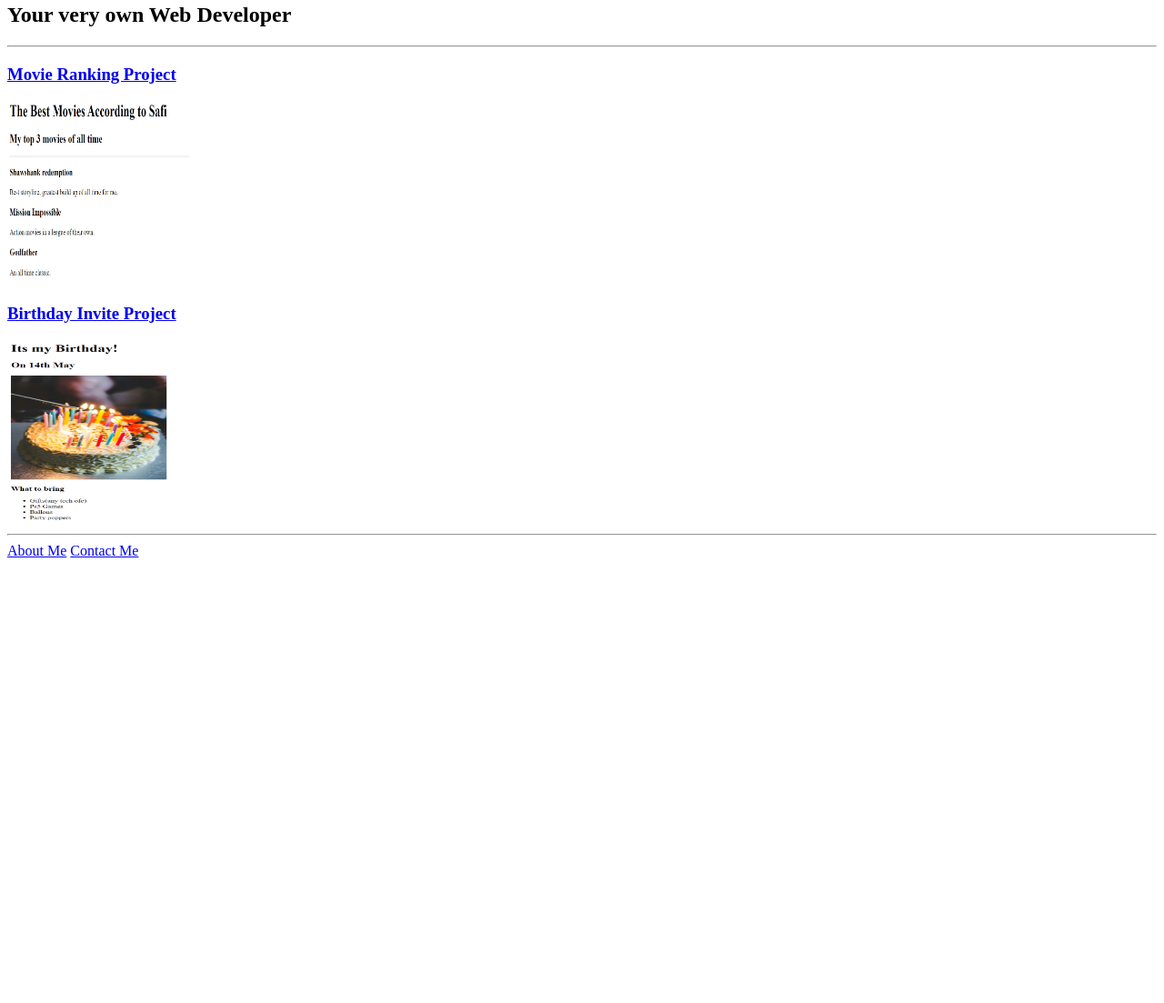
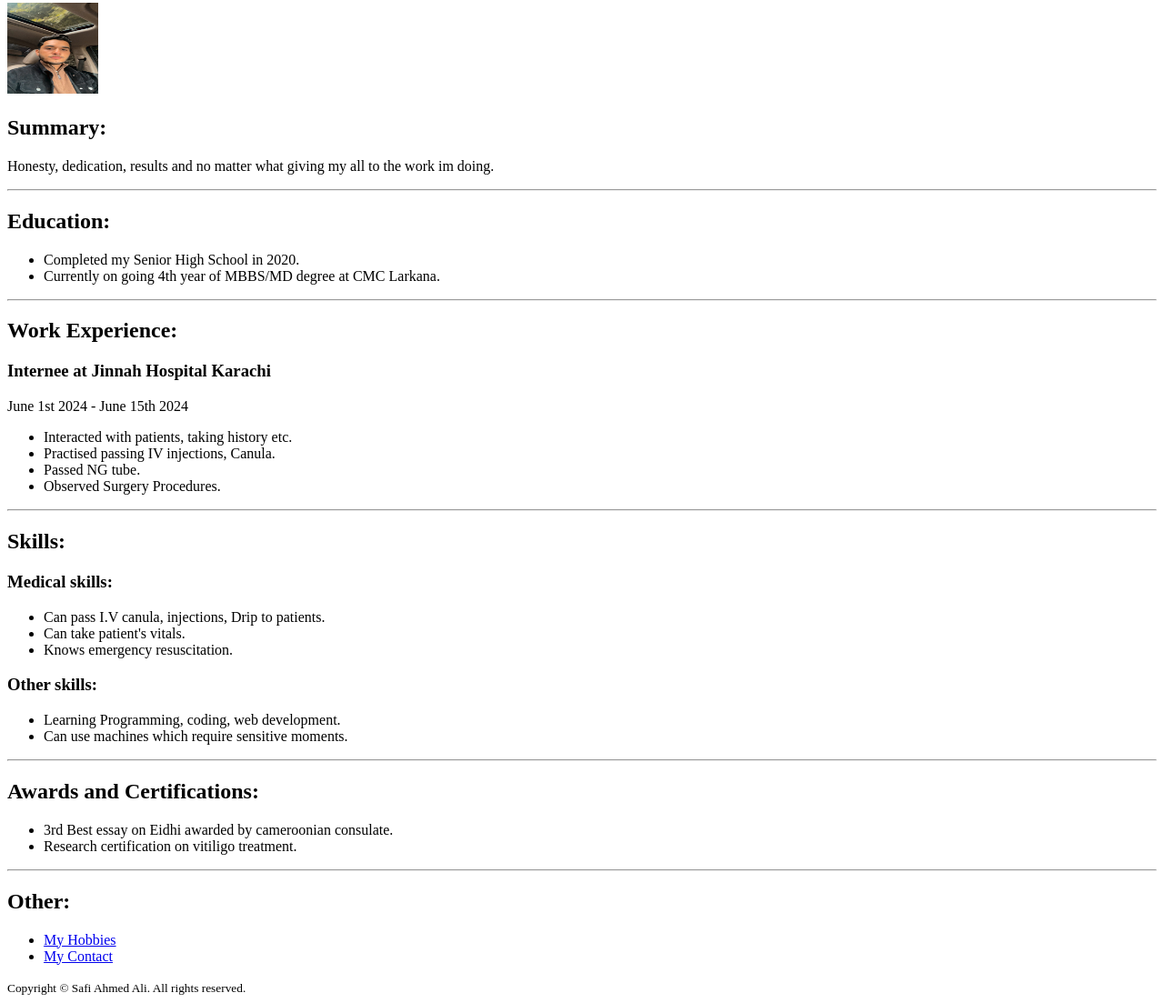
Before and after one commit to safi-ahmed-7/html-portfolio, a plain HTML site: page index.html in a window 1280 px wide. Shown: the part 77-1180 px from the top of the page at 91% size. Before the commit the page ends 800 px from the top, so only its background shows below. Drawn offline with Linux system fonts and the light colour scheme.

Commit message:
Add files via upload

```diff
--- a/index.html
+++ b/index.html
@@ -1,19 +1,60 @@
-<!-- TODO 1: Create the HTML Boilerplate -->
 <!DOCTYPE html>
 <html lang="en">
 <head>
     <meta charset="UTF-8">
-    <title>Safi Ahmed's Portfolio</title>
+    <title>My Resume</title>
 </head>
 <body>
-    <h1>Safi Ahmed's Portfolio</h1>
-    <h2>Your very own Web Developer</h2>
+    <h1>Safi Ahmed Ali</h1>
+    <img src="./IMG_0006.png" alt="a picture of me" height="100" width="100"/>
+    <h2>Summary:</h2>
+    <p>Honesty, dedication, results and no matter what giving my all to the work im doing.</p>
     <hr />
-    <h3><a href="./public/movie-ranking.html">Movie Ranking Project</a></h3>
-    <img src="./assets/images/Movie Ranking.png" alt="movies ranked on my opinion" height="200" width="200"/>
-    <h3> <a href="./public/birthday-invite.html">Birthday Invite Project</a></h3>
-    <img src="./assets/images/Birthday Project.png" alt="a birthday cake with candles" height="200" width="200" />
+    <h2>Education:</h2>
+    <ul>
+       <li>Completed my Senior High School  in 2020.</li>
+       <li>Currently on going 4th year of MBBS/MD degree at CMC Larkana.</li>
+    </ul>
     <hr />
-    <a href="./public/about.html">About Me</a> <a href="./public/contact.html">Contact Me</a>
+    <h2>Work Experience:</h2>
+    <h3>Internee at Jinnah Hospital Karachi</h3>
+    <p>June 1st 2024 - June 15th 2024</p>
+    <ul>
+        <li>Interacted with patients, taking history etc.</li>
+        <li>Practised passing IV injections, Canula.</li>
+        <li>Passed NG tube.</li>
+        <li>Observed Surgery Procedures.</li>
+    </ul>
+    <hr />
+    <h2>Skills:</h2>
+    <h3>Medical skills:</h3>
+    <ul>
+        <li>Can pass I.V canula, injections, Drip to patients.</li>
+        <li>Can take patient's vitals.</li>
+        <li>Knows emergency resuscitation.</li>
+    </ul>
+    <h3>Other skills:</h3>
+    <ul>
+        <li>Learning Programming, coding, web development.</li>
+        <li>Can use machines which require sensitive moments.</li>
+      </ul>
+    <hr />
+    <h2>Awards and Certifications:</h2>
+    <ul>
+        <li>3rd Best essay on Eidhi awarded by cameroonian consulate.</li>
+        <li>Research certification on vitiligo treatment.</li>
+    </ul>
+    <hr />
+    <h2>Other:</h2>
+    <ul>
+        <li> <a href="./hobbies.html">My Hobbies</a> </li>
+        <li> <a href="./contact.html">My Contact</a> </li>
+    </ul>
+    <footer>
+       <small>
+        Copyright © Safi Ahmed Ali. All rights reserved.
+       </small>
+       </footer>
+
 </body>
 </html>
```
Also changed, not shown: contact.html (added, +5 -0 lines), hobbies.html (added, +7 -0 lines), IMG_0006.png (added).
